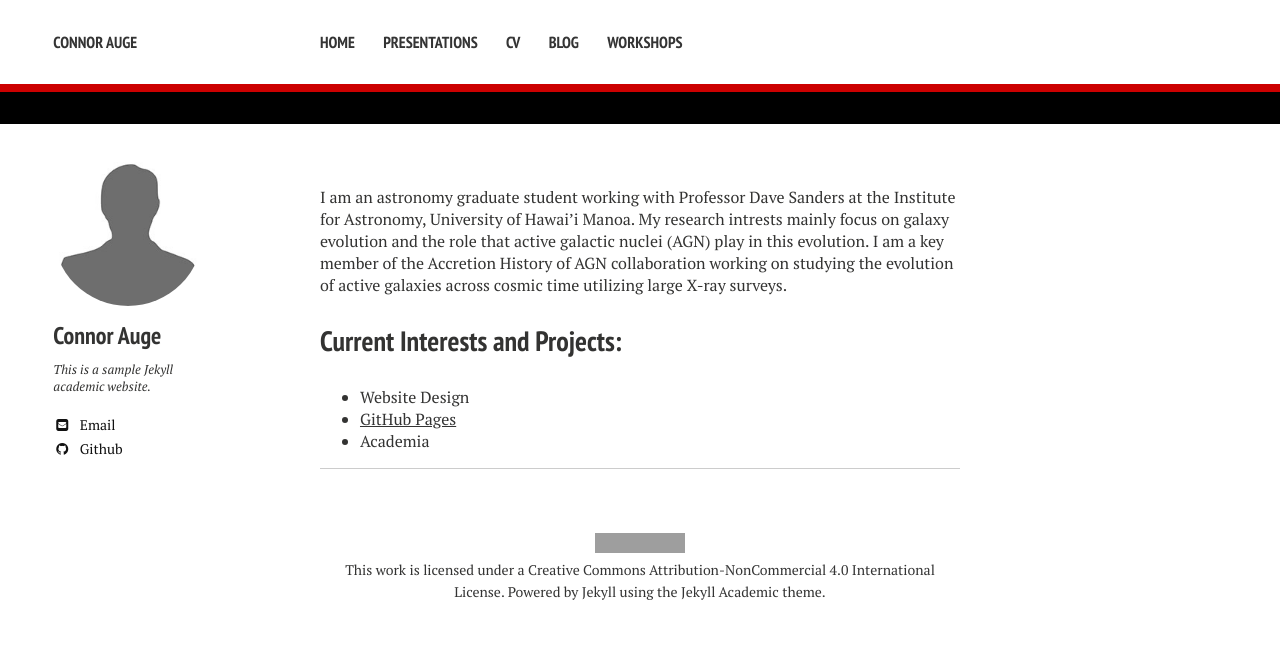
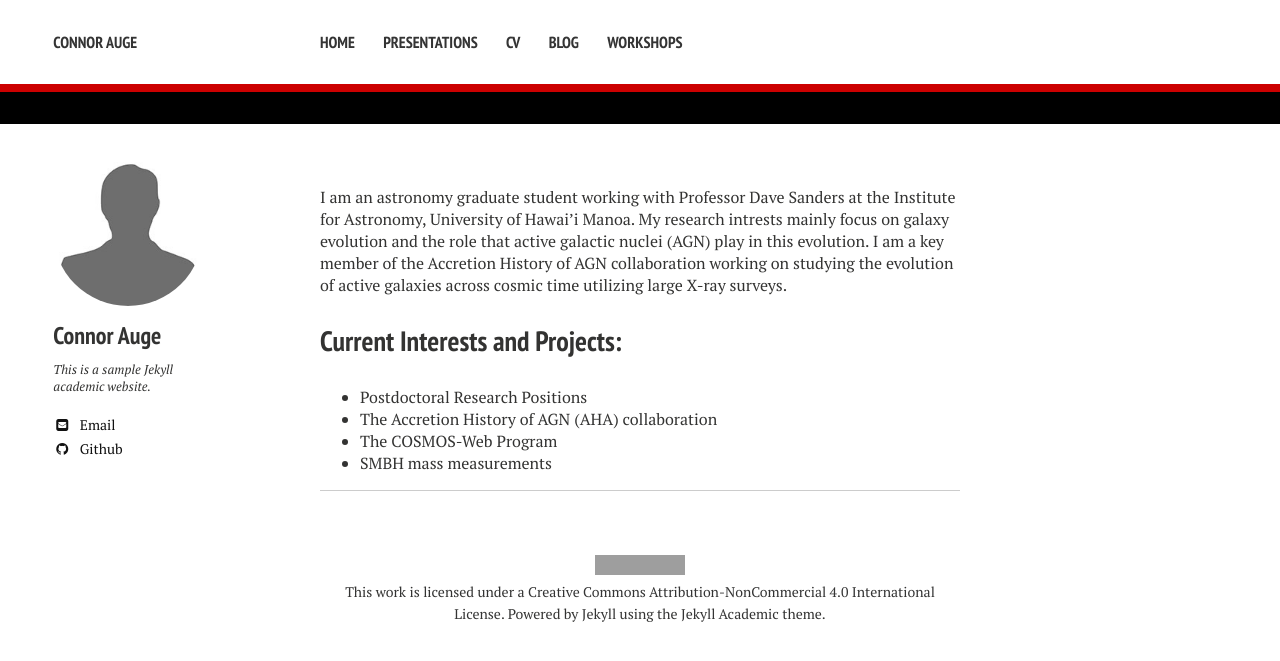
Before and after one commit to cwauge/cwauge.github.io, a Jekyll site: the page built from index.md, in a window 1280 px wide. Shown: the top 661 px of the page. Built offline with Jekyll 4.4.1, drawn with Linux system fonts in a browser that asks for light colours; nearby versions of some CDN libraries; grey boxes are pictures that could not be loaded.

Commit message:
Update index.md

```diff
--- a/index.md
+++ b/index.md
@@ -7,6 +7,7 @@ I am an astronomy graduate student working with Professor Dave Sanders at the In
 
 ## Current Interests and Projects:
 
-- Website Design
-- [GitHub Pages](http://laderast.github.io)
-- Academia
+- Postdoctoral Research Positions
+- The Accretion History of AGN (AHA) collaboration
+- The COSMOS-Web Program
+- SMBH mass measurements
```
